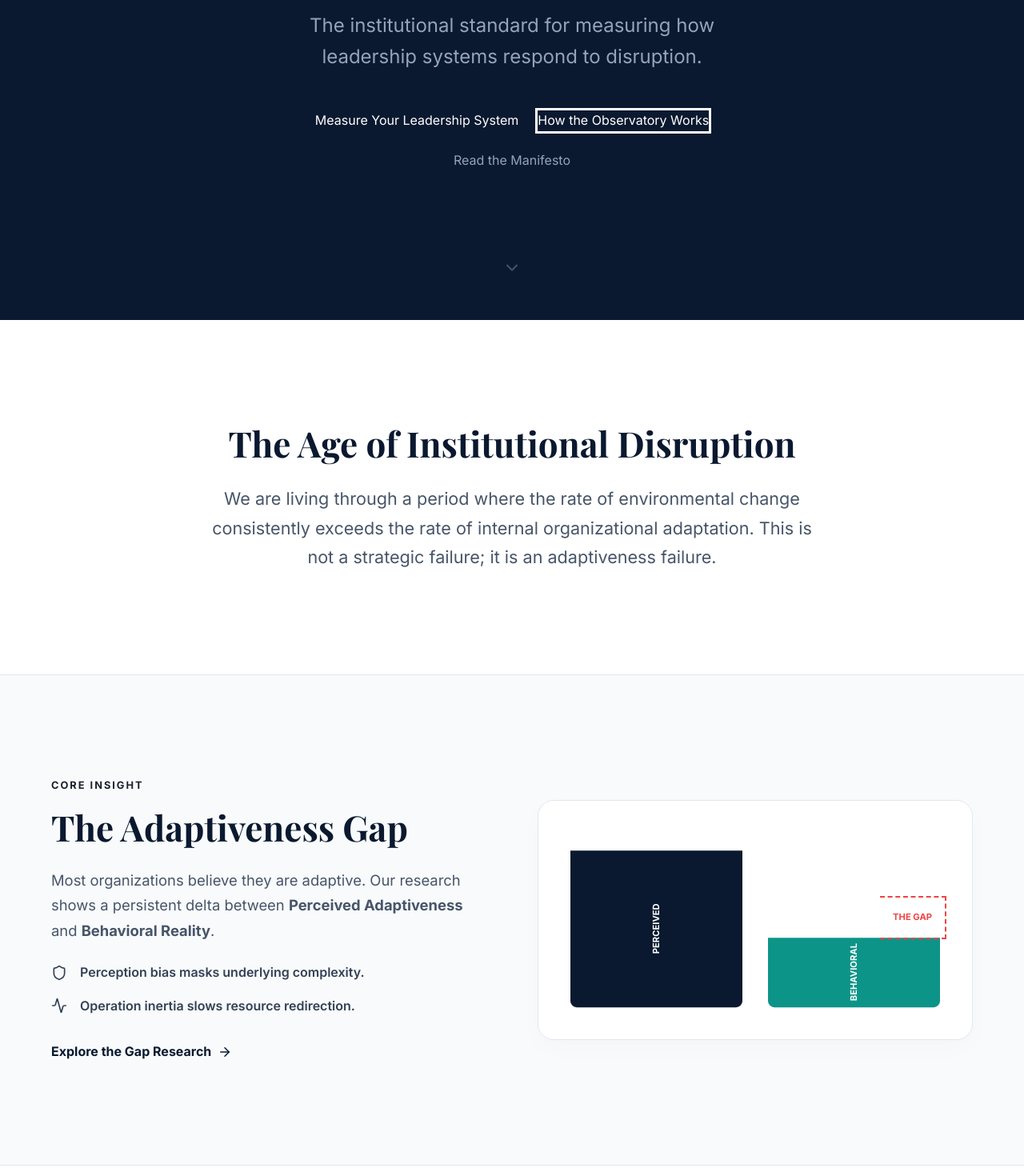
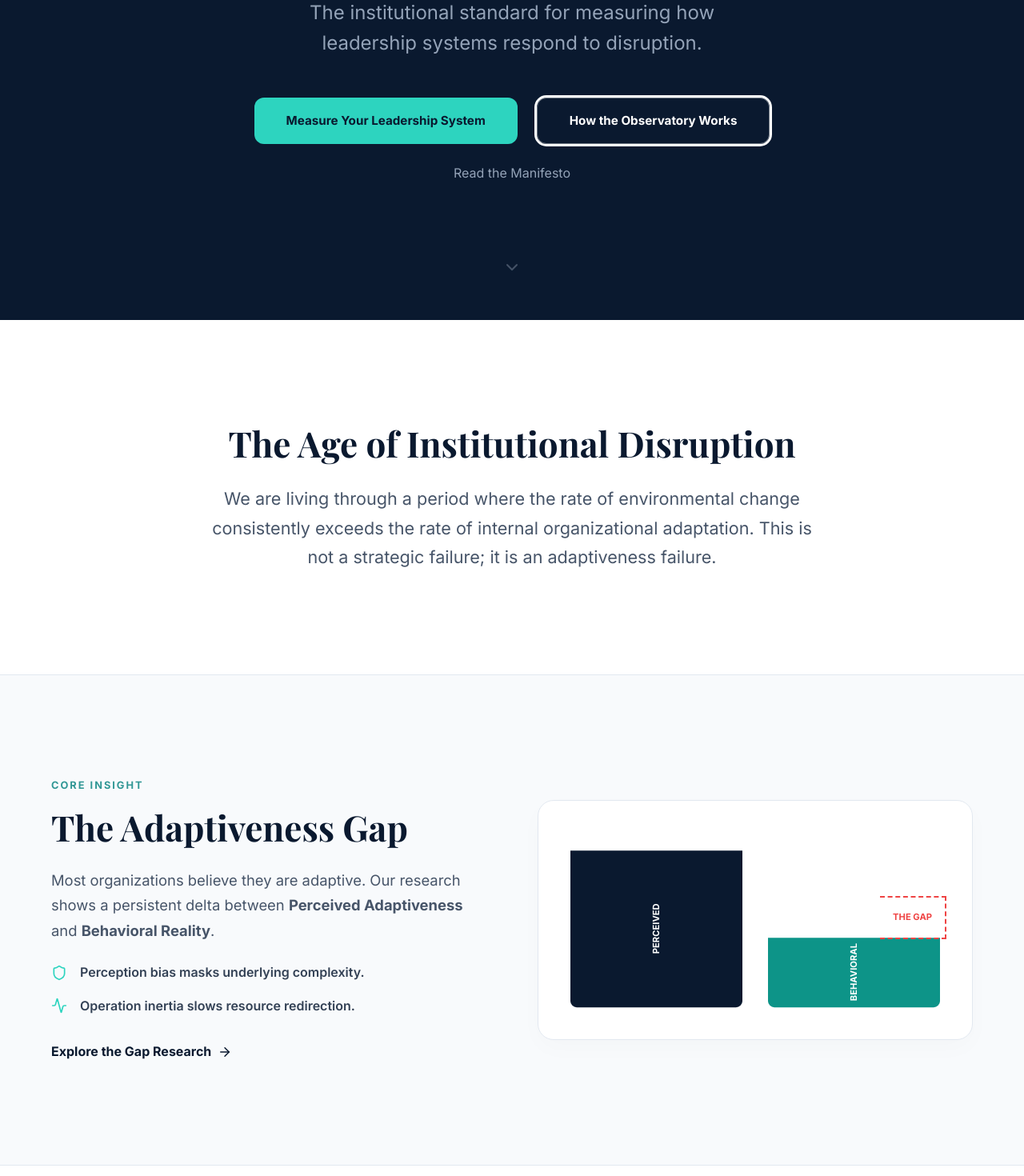
Before and after one commit to mohsinmem/lai, a React (Vite) app: page / in a window 1280 px wide. Shown: the part 320-1790 px from the top of the page at 80% size. Built offline with nearby package versions, Linux system fonts and the light colour scheme; no server answers; a web font is replaced by a local one.

Commit message:
fix: globalize institutional button styles and polish UI

```diff
--- a/src/index.css
+++ b/src/index.css
@@ -85,21 +85,93 @@ li {
   animation: fadeIn 0.8s ease forwards;
 }
 
-/* Section Header Utility */
-.section-header {
-  text-align: center;
-  margin-bottom: var(--spacing-lg);
-  max-width: 800px;
-  margin-left: auto;
-  margin-right: auto;
+/* Institutional Typography */
+.eyebrow {
+  display: block;
+  font-size: 0.8rem;
+  font-weight: 800;
+  text-transform: uppercase;
+  letter-spacing: 2px;
+  margin-bottom: 1rem;
+  color: var(--teal);
 }
 
-.section-header h2 {
-  font-size: 2.5rem;
-  margin-bottom: var(--spacing-sm);
+.section-h2 {
+  font-size: 2.75rem;
+  font-weight: 800;
+  color: var(--navy);
+  margin-bottom: 1.5rem;
 }
 
-.section-header p {
-  color: var(--text-muted);
-  font-size: 1.1rem;
+.large-p {
+  font-size: 1.35rem;
+  line-height: 1.7;
+  color: #475569;
 }
+
+.body-p {
+  font-size: 1.15rem;
+  line-height: 1.7;
+  color: #475569;
+}
+
+/* Institutional Buttons */
+.btn-institutional {
+  padding: 1rem 2.5rem;
+  border-radius: 12px;
+  font-weight: 800;
+  text-decoration: none;
+  transition: all 0.2s;
+  display: inline-flex;
+  align-items: center;
+  gap: 0.75rem;
+  font-size: 0.95rem;
+  cursor: pointer;
+  border: none;
+  font-family: var(--font-sans);
+}
+
+.btn-institutional.primary {
+  background: #2dd4bf;
+  color: #0a192f !important;
+}
+
+.btn-institutional.primary:hover {
+  background: #14b8a6;
+  transform: translateY(-2px);
+  box-shadow: 0 10px 20px rgba(20, 184, 166, 0.2);
+}
+
+.btn-institutional.outline {
+  background: transparent;
+  border: 1px solid #cbd5e1;
+  color: #0a192f;
+}
+
+.btn-institutional.outline.white {
+  color: white !important;
+  border-color: rgba(255,255,255,0.4);
+}
+
+.btn-institutional.outline.white:hover {
+  background: rgba(255,255,255,0.1);
+  border-color: white;
+}
+
+.btn-institutional:hover {
+  transform: translateY(-2px);
+  box-shadow: 0 10px 20px rgba(0,0,0,0.05);
+}
+
+.btn-institutional:disabled {
+  opacity: 0.5;
+  cursor: not-allowed;
+  transform: none;
+  box-shadow: none;
+}
+
+/* Utility Classes */
+.text-teal { color: #2dd4bf; }
+.bg-navy { background: #0a192f; }
+.bg-light { background: #f8fafc; }
+.text-white { color: white; }
--- a/src/pages/HomePage.jsx
+++ b/src/pages/HomePage.jsx
@@ -266,20 +266,6 @@ const HomePage = () => {
         .participation-ctas { display: flex; justify-content: center; gap: 1rem; }
 
         /* Buttons */
-        .btn-institutional {
-          padding: 1rem 2.5rem;
-          border-radius: 12px;
-          font-weight: 800;
-          text-decoration: none;
-          transition: all 0.2s;
-          display: inline-block;
-          font-size: 0.95rem;
-        }
-        .btn-institutional.primary { background: #2dd4bf; color: #0a192f !important; }
-        .btn-institutional.primary:hover { background: #14b8a6; }
-        .btn-institutional.outline { border: 1px solid #cbd5e1; color: #0a192f; }
-        .btn-institutional.outline.white { color: white !important; border-color: rgba(255,255,255,0.4); }
-        .btn-institutional.outline.white:hover { background: rgba(255,255,255,0.1); border-color: white; }
         .btn-institutional:hover { transform: translateY(-2px); box-shadow: 0 10px 20px rgba(0,0,0,0.05); }
 
         @media (max-width: 992px) {
```
